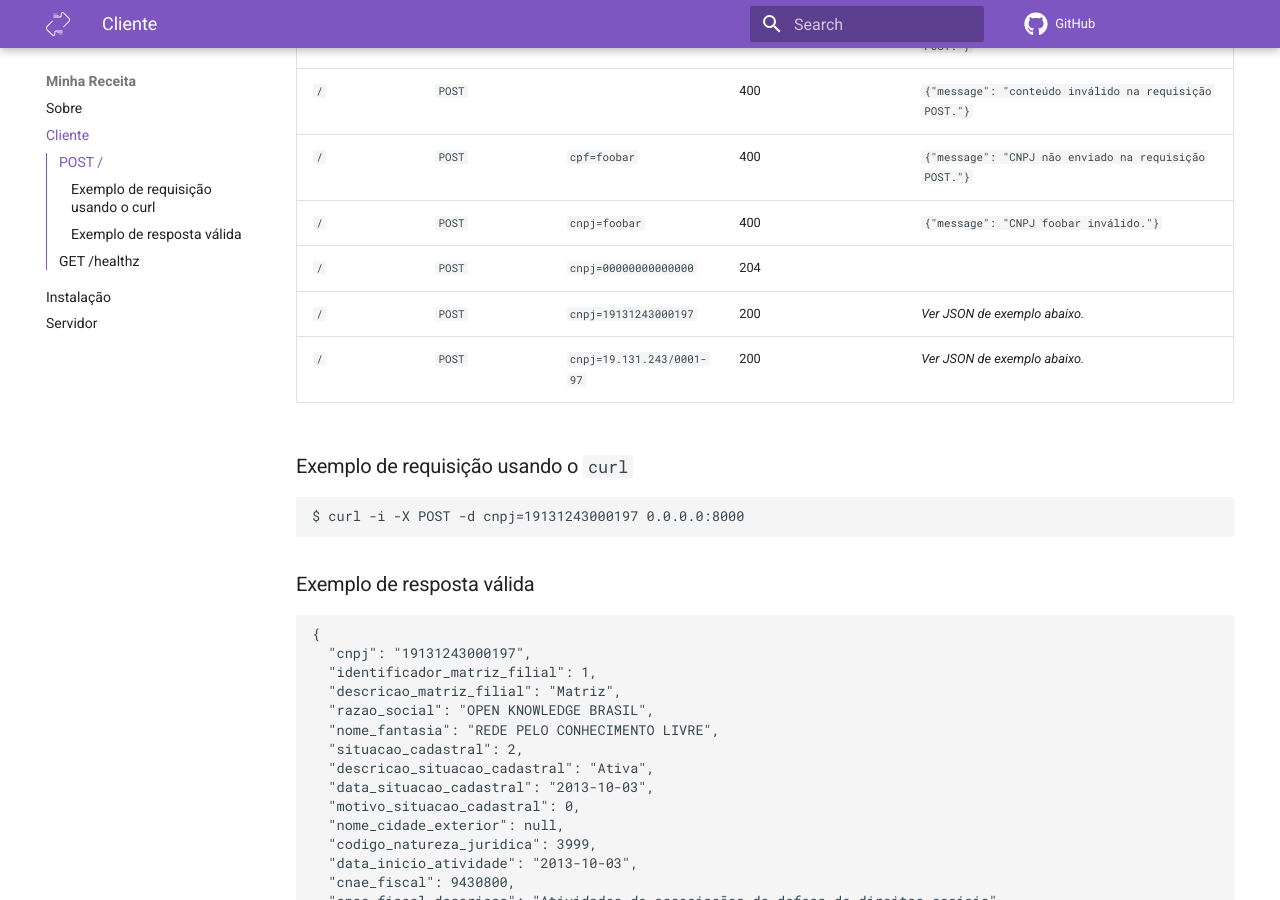
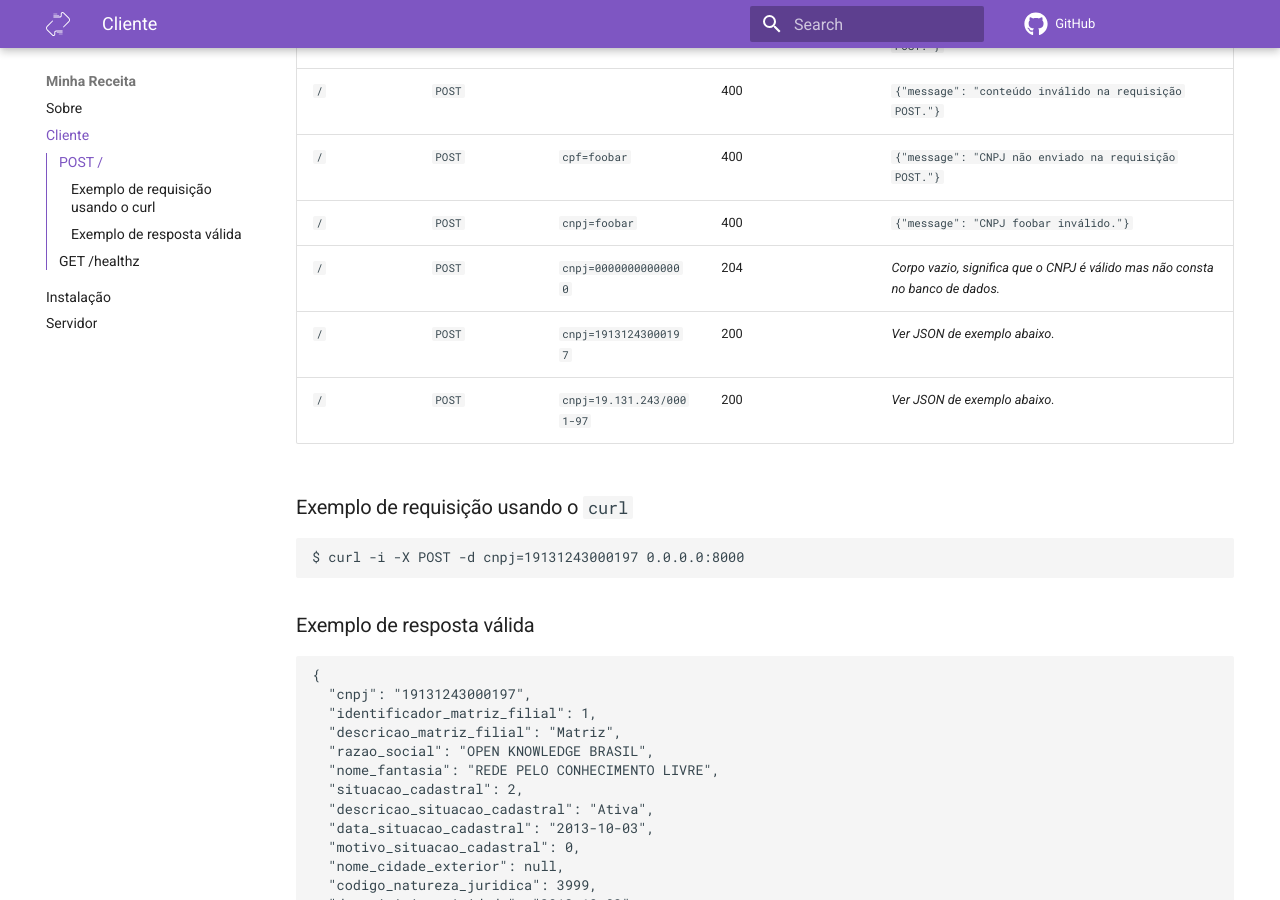
Before and after one commit to cuducos/minha-receita, an MkDocs documentation site: the page built from docs/cliente.md, in a window 1280 px wide and 900 px high, scrolled down 426 px. Built offline with MkDocs 1.6.1 and Material for MkDocs 9.7.7, drawn with Linux system fonts in a browser that asks for light colours; comment, search, counter and statistics services are not loaded.

Commit message:
Adds HTTP status 204 clarification

```diff
--- a/docs/cliente.md
+++ b/docs/cliente.md
@@ -11,7 +11,7 @@ A API web tem apenas dois _endpoints_:
 | `/` | `POST` | | 400 | `{"message": "conteúdo inválido na requisição POST."}` |
 | `/` | `POST` | `cpf=foobar` | 400 | `{"message": "CNPJ não enviado na requisição POST."}` |
 | `/` | `POST` | `cnpj=foobar` | 400 | `{"message": "CNPJ foobar inválido."}` |
-| `/` | `POST` | `cnpj=00000000000000` | 204 | |
+| `/` | `POST` | `cnpj=00000000000000` | 204 | _Corpo vazio, significa que o CNPJ é válido mas não consta no banco de dados._ |
 | `/` | `POST` | `cnpj=19131243000197` | 200 | _Ver JSON de exemplo abaixo._ |
 | `/` | `POST` | `cnpj=19.131.243/0001-97` | 200 | _Ver JSON de exemplo abaixo._ |
 
```
